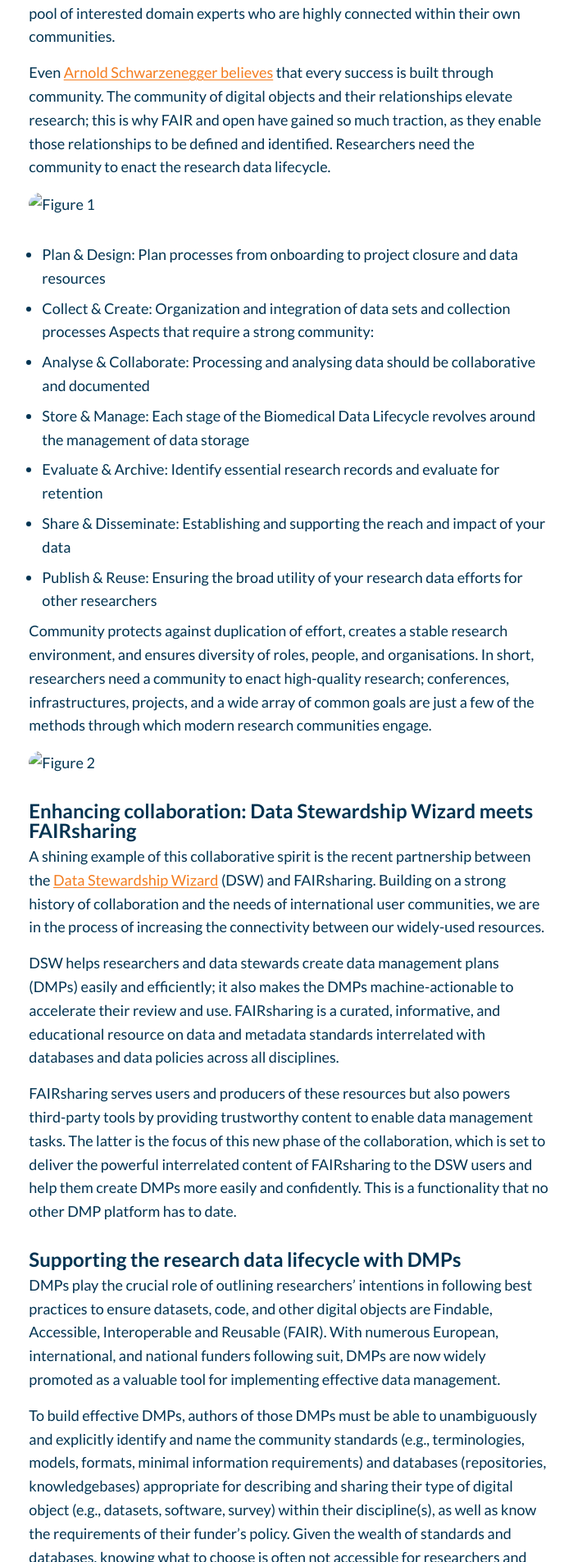
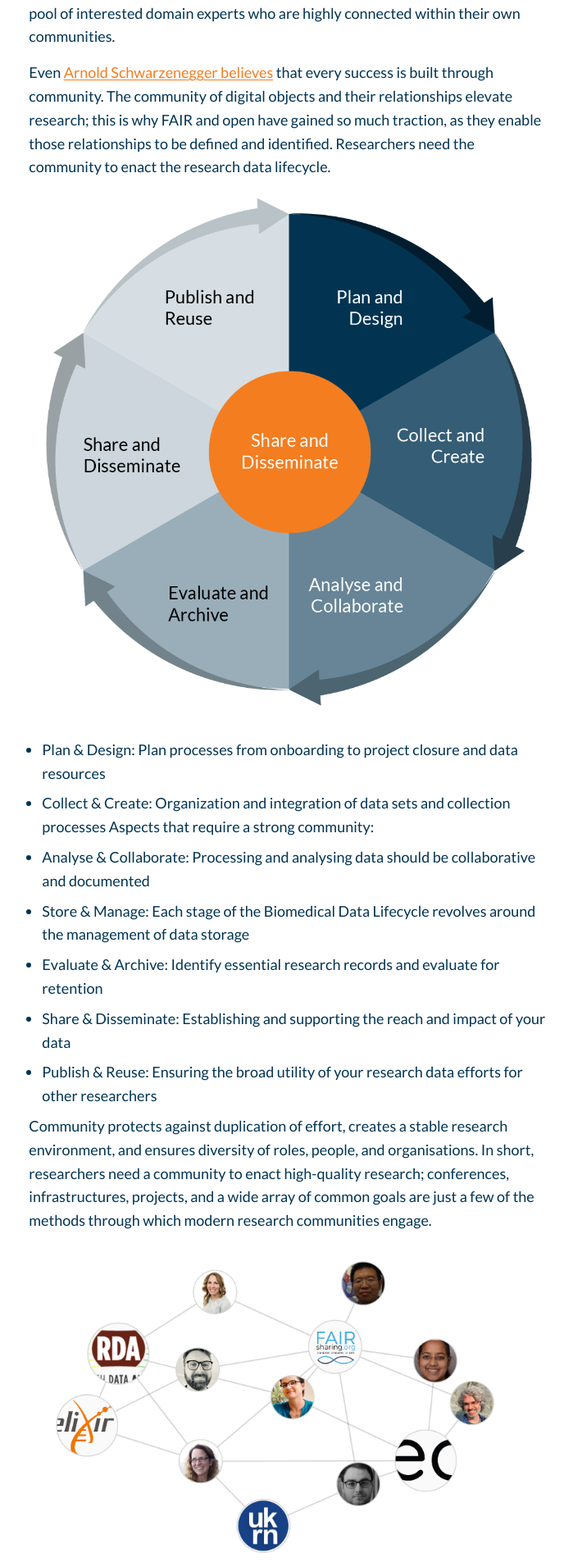
Before and after one commit to elixir-uk/fellowship, a Jekyll site: the page built from _posts/2024-12-24-outreach-fairytale-dsw-fairsharing.md, in a window 1280 px wide. Shown: the part 878-2783 px from the top of the page at 82% size, without its empty margins (454-1153 px from the left). Built offline with Jekyll 4.4.1, drawn with Linux system fonts in a browser that asks for light colours; nearby versions of some CDN libraries.

Commit message:
Fix format of in-line images

```diff
--- a/_posts/2024-12-24-outreach-fairytale-dsw-fairsharing.md
+++ b/_posts/2024-12-24-outreach-fairytale-dsw-fairsharing.md
@@ -18,7 +18,7 @@ To me, it is this connectivity – the relationships among the people as well as
 
 Even [Arnold Schwarzenegger believes](https://twitter.com/Schwarzenegger/status/863428100473933825) that every success is built through community. The community of digital objects and their relationships elevate research; this is why FAIR and open have gained so much traction, as they enable those relationships to be defined and identified. Researchers need the community to enact the research data lifecycle.
 
-![Figure 1](images/harvard-data-sharing-life-cycle.png "Figure 1: The research data life cycle, credit https://datamanagement.hms.harvard.edu/")
+![Figure 1](/images/harvard-data-sharing-life-cycle.png "Figure 1: The research data life cycle, credit https://datamanagement.hms.harvard.edu/")
 
 * Plan & Design: Plan processes from onboarding to project closure and data resources
 * Collect & Create: Organization and integration of data sets and collection processes
@@ -31,7 +31,7 @@ Aspects that require a strong community:
 
 Community protects against duplication of effort, creates a stable research environment, and ensures diversity of roles, people, and organisations. In short, researchers need a community to enact high-quality research; conferences, infrastructures, projects, and a wide array of common goals are just a few of the methods through which modern research communities engage.
 
-![Figure 2](images/connections-fairsharing.png "Figure 2: Community engagement ensures diversity. A small subset of FAIRsharing Champions, together with just a few of the communities they are related to, shows how quickly rich connections form.")
+![Figure 2](/images/connections-fairsharing.png "Figure 2: Community engagement ensures diversity. A small subset of FAIRsharing Champions, together with just a few of the communities they are related to, shows how quickly rich connections form.")
 
 
 ### Enhancing collaboration: Data Stewardship Wizard meets FAIRsharing
@@ -48,13 +48,13 @@ DMPs play the crucial role of outlining researchers' intentions in following bes
 
 To build effective DMPs, authors of those DMPs must be able to unambiguously and explicitly identify and name the community standards (e.g., terminologies, models, formats, minimal information requirements) and databases (repositories, knowledgebases) appropriate for describing and sharing their type of digital object (e.g., datasets, software, survey) within their discipline(s), as well as know the requirements of their funder’s policy. Given the wealth of standards and databases, knowing what to choose is often not accessible for researchers and those supporting them.s
 
-![Figure 3](images/fairsharing-dsw-interaction-use-case.png "Figure 3: Data Stewardship Wizard uses FAIRsharing to provide as-you-type functionality to users who need to list the standards and databases relevant to their DMPs.")
+![Figure 3](/images/fairsharing-dsw-interaction-use-case.png "Figure 3: Data Stewardship Wizard uses FAIRsharing to provide as-you-type functionality to users who need to list the standards and databases relevant to their DMPs.")
 
 The current integration between the DSW and FAIRsharing provides as-you-type hints for standards and database,, a functionality that many tools powered by FAIRsharing have. However, with this new collaboration, we go a step further and make FAIRsharing the single ‘trusted point of truth’ for DSW users with regards to standards, databases and policies, providing them with an unprecedented ‘select with confidence’ ability.
 
 These features within DSW are enabled by the rich and curated description of standards, databases and policies in FAIRsharing, with tags by disciplines and interlinks according to their relations. For example, in a given discipline, specific representation models for datasets require one or more terminologies to describe the parts; these models and terminologies are essential for the submission of the dataset to one or more databases. Therefore knowing what set of standards to use and for which database is critical, and the relationships in FAIRsharing will provide the necessary interlinked content that will help the DSW users in a way that is not done by any DMP platform to date.
 
-![Figure 4](images/fairsharing-dsw-interaction-use-case-2.png "Figure 4: Data Stewardship Wizard’s new features use FAIRsharing to provide as-you-type hints for policies. Where these policies recommend specific standards and databases, that information will be available to users as they choose the resources associated with their DMP.")
+![Figure 4](/images/fairsharing-dsw-interaction-use-case-2.png "Figure 4: Data Stewardship Wizard’s new features use FAIRsharing to provide as-you-type hints for policies. Where these policies recommend specific standards and databases, that information will be available to users as they choose the resources associated with their DMP.")
 
 ### Key features: Making FAIR data management easier
 
```
